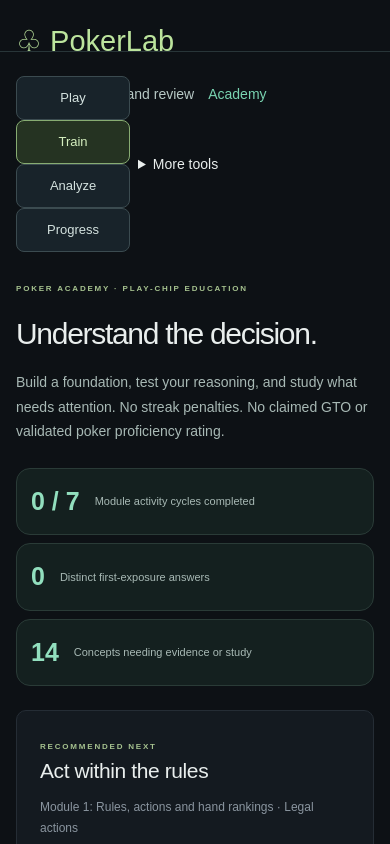
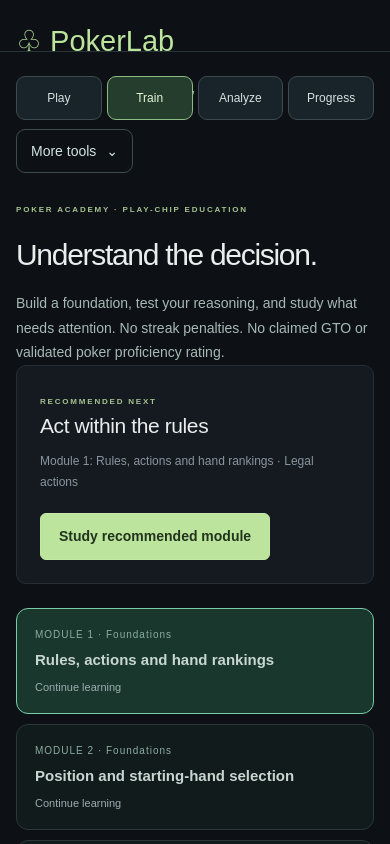
Before and after one commit to vendoraise-lang/Poker-software, a Next.js app: page /academy in a window 390 px wide. Shown: the top 844 px of the page. Built offline with nearby package versions, Linux system fonts and the light colour scheme.

Commit message:
Style compact main navigation and reduce Academy mobile clutter

```diff
--- a/app/globals.css
+++ b/app/globals.css
@@ -3699,3 +3699,71 @@
   background: #3b492d;
   color: #eef5e4;
 }
+
+/* Streamlined navigation: core actions first, advanced tools on demand. */
+.workspace-links.workspace-simplified {
+  display: flex !important;
+  justify-content: space-between;
+  align-items: center;
+  gap: 12px;
+}
+.workspace-primary { display: flex; flex-wrap: wrap; gap: 8px; }
+.workspace-primary a,
+.workspace-extra a {
+  min-height: 44px;
+  display: inline-flex;
+  align-items: center;
+  justify-content: center;
+  border-radius: 9px;
+  padding: 10px 17px;
+  background: #18232a;
+  border: 1px solid #3b4b50;
+  color: #d4e2df;
+  font-size: 13px;
+}
+.workspace-primary a[aria-current="page"] {
+  background: #253d2d;
+  border-color: #8fbc81;
+  color: #e5f6d7;
+}
+.workspace-more { position: relative; }
+.workspace-more summary {
+  min-height: 44px;
+  display: flex;
+  align-items: center;
+  cursor: pointer;
+  padding: 10px 14px;
+  border-radius: 9px;
+  border: 1px solid #3b4b50;
+  color: #d4e2df;
+  list-style: none;
+}
+.workspace-more summary::-webkit-details-marker { display:none; }
+.workspace-more summary::after { content:"⌄"; margin-left: 10px; }
+.workspace-extra {
+  position: absolute;
+  right: 0;
+  top: calc(100% + 6px);
+  z-index: 20;
+  width: 210px;
+  padding: 8px;
+  display: grid;
+  gap: 6px;
+  background: #111b1b;
+  border: 1px solid #3b4b50;
+  border-radius: 12px;
+  box-shadow: 0 15px 35px #0008;
+}
+.workspace-extra a { justify-content: flex-start; }
+.workspace-extra a:hover, .workspace-primary a:hover { background: #294035; }
+.academy-stats { margin-top: 12px; }
+@media (max-width: 760px) {
+  .workspace-links.workspace-simplified { display: block !important; }
+  .workspace-primary { display:grid; grid-template-columns: repeat(4, minmax(0, 1fr)); gap: 5px; }
+  .workspace-primary a { padding: 10px 3px; font-size: 12px; }
+  .workspace-more { margin-top: 9px; }
+  .workspace-more summary { width: max-content; }
+  .workspace-extra { left: 0; right: auto; }
+  .academy-stats { display: none; }
+  .academy-lead { max-width: 60ch; }
+}
```
